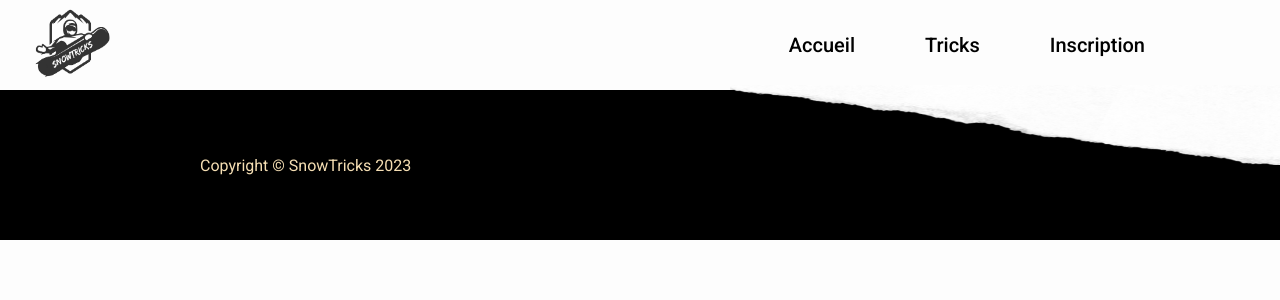
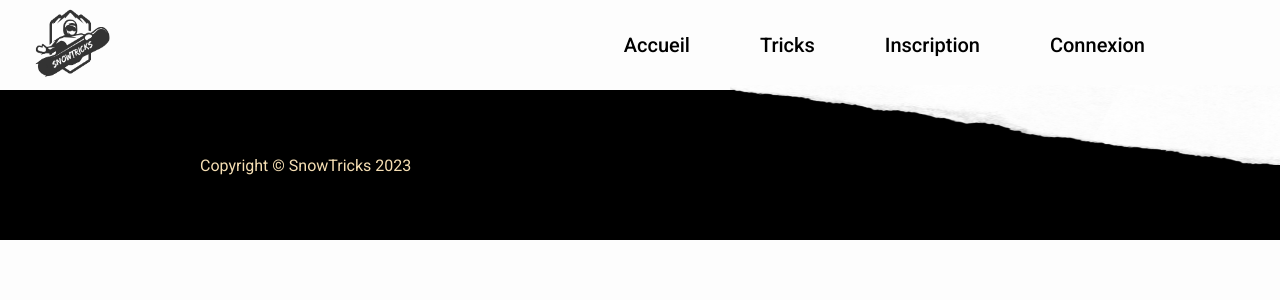
Before and after one commit to m-delacre/P6_Snowtricks, a Symfony app: template templates/base.html.twig in a window 1280 px wide. Shown: the top 300 px of the page. Run offline with Twig, Linux system fonts and the light colour scheme; the template is opened without the code that fills it, so the values that code supplies are empty; some libraries are stand-ins or nearby versions.

Commit message:
création de la page d'accueil ainsi que le header et le footer

```diff
--- a/templates/navigation/navbar.html.twig
+++ b/templates/navigation/navbar.html.twig
@@ -17,10 +17,11 @@
         </div>
         {% endif %}
 
-        {# <div>
-            <a class="nav-right-link" href=" {{ app.user ? path('app_logout') : path('app_login') }} ">
+        <div class="nav-right-link">
+            {# <a class="nav-right-link" href=" {{ app.user ? path('app_logout') : path('app_login') }} "> #}
+            <a href="#">
                 {{ app.user ? 'Déconnexion' : 'Connexion' }}
             </a>
-        </div> #}
+        </div>
     </div>
 </header>
```
